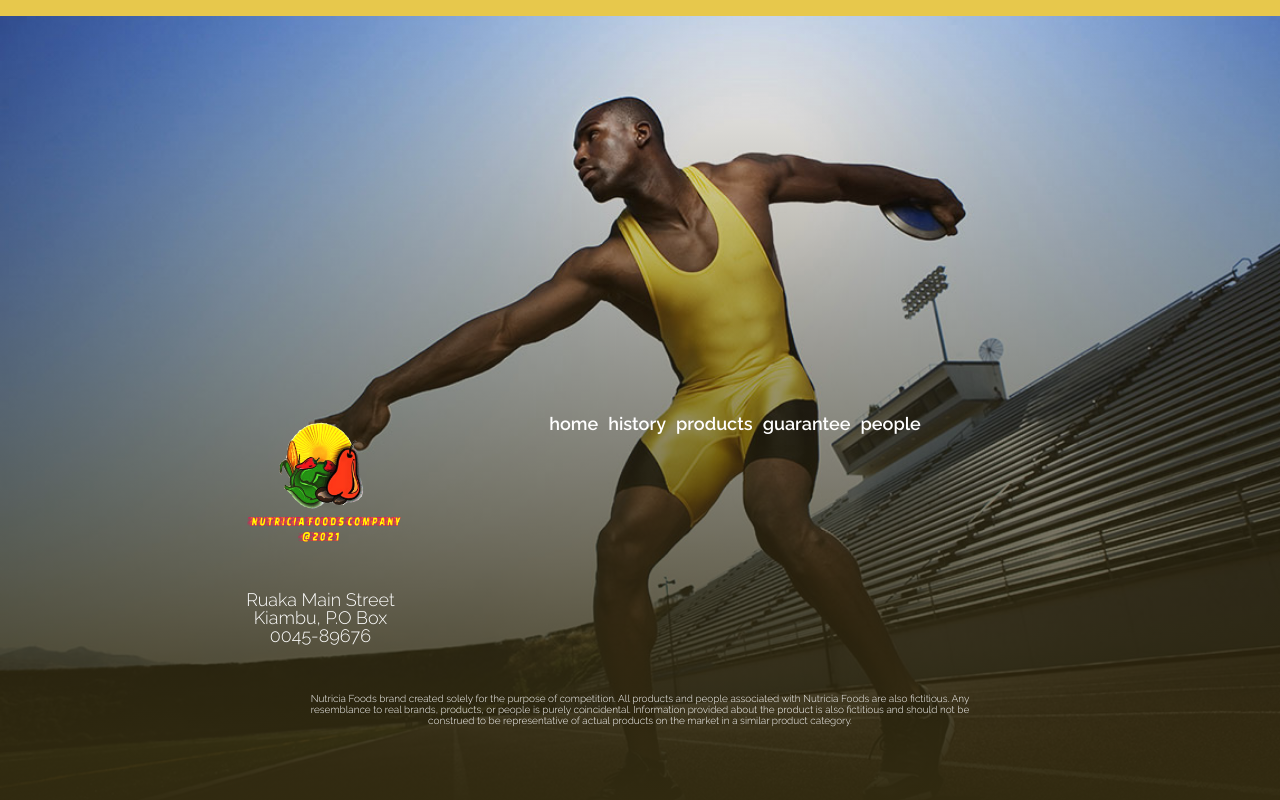
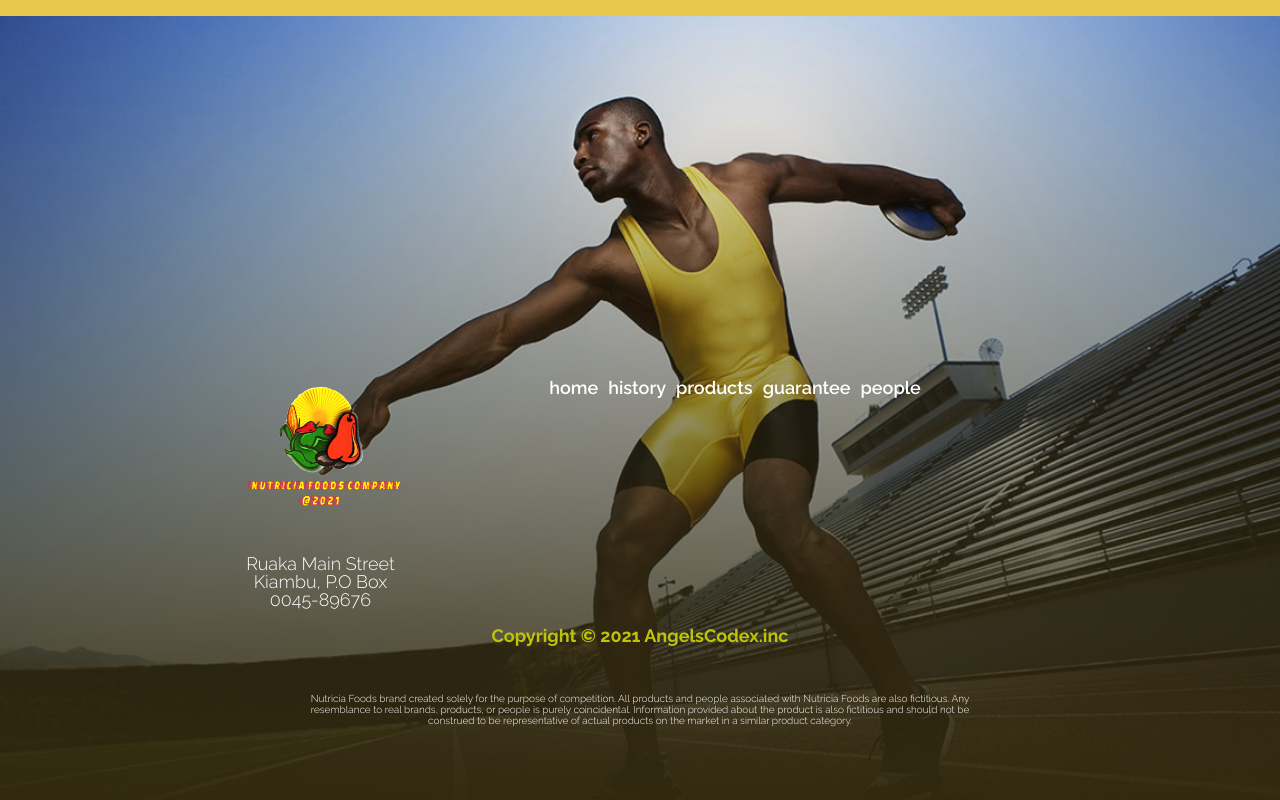
Before and after one commit to angels101/Nutricia, a plain HTML site: page index.html in a window 1280 px wide. Shown: the part 5833-6633 px from the top of the page. Drawn offline with Linux system fonts and the light colour scheme.

Commit message:
Transpilled scriptjs to script -transpilled using Babel

```diff
--- a/index.html
+++ b/index.html
@@ -238,6 +238,8 @@
       </ul>
     </div>
   </nav>
+  <div align="center"><h4>Copyright © 2021 AngelsCodex.inc</h4></div>
+<br/>
   <p class="legal">Nutricia  Foods brand created solely for the purpose of competition. All products and people associated with Nutricia  Foods are also fictitious. Any resemblance to real brands, products, or people is purely coincidental. Information provided about the product is also fictitious and should not be construed to be representative of actual products on the market in a similar product category.</p>
 </div><!-- container -->
 </footer><!-- footer -->
```
Also changed, not shown: 1 other file.
